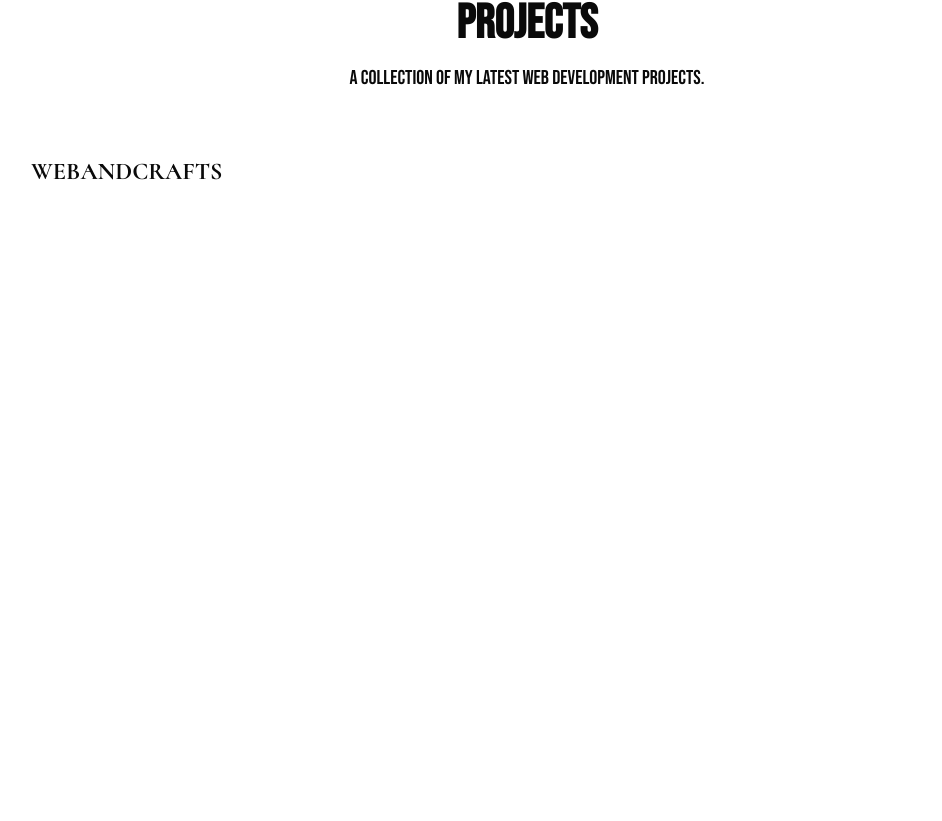
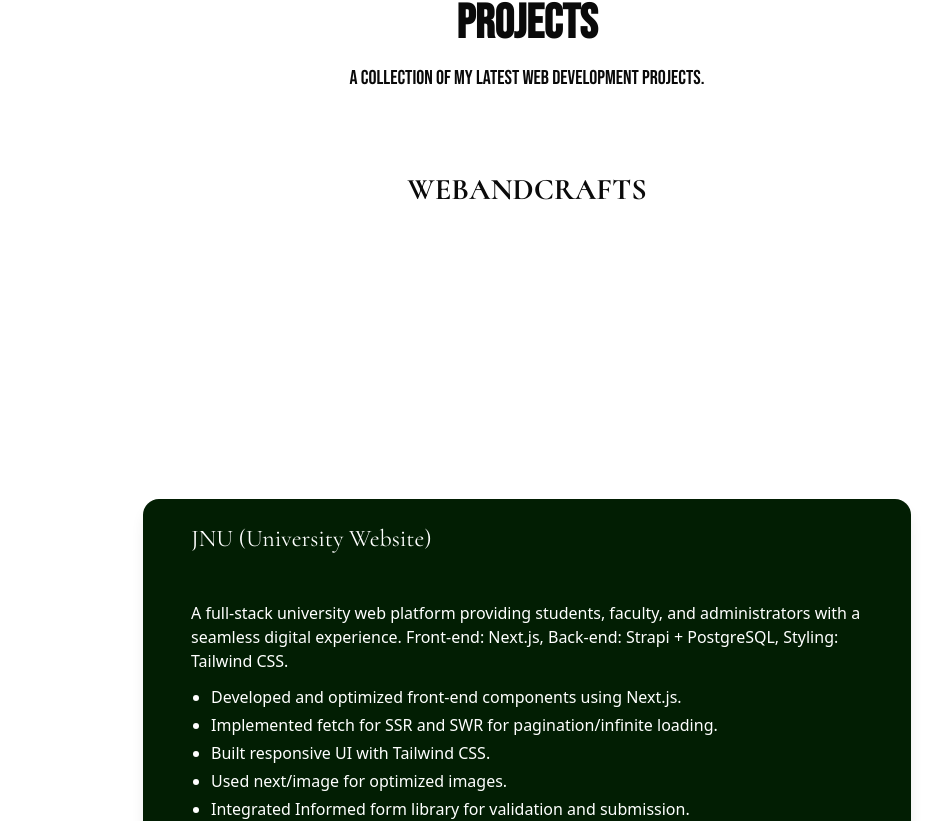
Before and after one commit to abhijithvjn/My-Portfolio, a React (Vite) app in the folder portfolio/: page / in a window 1280 px wide. Shown: the part 982-1803 px from the top of the page, without its empty margins (113-1055 px from the left). Built offline with nearby package versions, Linux system fonts and the light colour scheme.

Commit message:
gsap project section

```diff
--- a/portfolio/package.json
+++ b/portfolio/package.json
@@ -4,7 +4,7 @@
   "version": "0.0.0",
   "type": "module",
   "scripts": {
-    "dev": "vite",
+    "dev": "vite --host",
     "build": "vite build",
     "lint": "eslint .",
     "preview": "vite preview"
--- a/portfolio/src/components/Hamburger/hamburger.jsx
+++ b/portfolio/src/components/Hamburger/hamburger.jsx
@@ -70,7 +70,7 @@
         className={`fixed top-0 left-0 w-full h-screen bg-gray-900 text-white flex flex-col items-center justify-center space-y-6 z-50 ${
           mobileMenuOpen ? "pointer-events-auto" : "pointer-events-none"
         }`}
-        style={{ opacity: 0 }} // initial state for GSAP
+        style={{ opacity: 0 }}
       >
         {menuItems.map((item, index) => (
           <Link
--- a/portfolio/src/staticData/headerData.js
+++ b/portfolio/src/staticData/headerData.js
@@ -6,6 +6,7 @@
             logo: {
                 text: "YourPortfolio",
                 image: "/logo/abhi_logo.png",
+                url: "#home",
             },
             navigation: [
                 { title: "Home", url: "#home" },
--- a/portfolio/src/widgets/Contact/contact.jsx
+++ b/portfolio/src/widgets/Contact/contact.jsx
@@ -11,7 +11,7 @@
     };
 
     return (
-        <section id="contact" className="py-20">
+        <section id="contact" className="">
             <header className="text-center max-w-3xl mx-auto mb-12 font-bebas">
                 <h2 className="text-5xl md:text-6xl font-bold mb-4">{title}</h2>
                 <p className="text-lg md:text-xl">{message}</p>
--- a/portfolio/src/widgets/Projects/projects.jsx
+++ b/portfolio/src/widgets/Projects/projects.jsx
@@ -3,114 +3,147 @@
 import { Card, CardHeader, CardContent } from "@/components/ui/card";
 import { gsap } from "gsap";
 import { ScrollTrigger } from "gsap/ScrollTrigger";
+import styles from "./projects.module.css";
 
 gsap.registerPlugin(ScrollTrigger);
 
 const Projects = ({ data }) => {
-  const { title, description, categories } = data;
   const sectionRef = useRef(null);
+  const categoryRefs = useRef([]);
+
+  // 🔹 Helper to grab important DOM elements for each category
+  const getElements = (category) => {
+    const title = category.querySelector(`.${styles.categoryTitle}`);
+    const card = category.querySelector(`.${styles.card}`);
+    const innerCard = card.querySelector(".innerCard");
+    return {
+      title,
+      card,
+      innerCard,
+      projectTitle: innerCard.querySelector(".projectTitle"),
+      projectDesc: innerCard.querySelector(".projectDesc"),
+      projectList: innerCard.querySelector(".projectList"),
+    };
+  };
 
   useLayoutEffect(() => {
     const ctx = gsap.context(() => {
-      const cards = gsap.utils.toArray(".project-card");
+      categoryRefs.current.forEach((category, i) => {
+        if (!category) return;
 
-      cards.forEach((card, index) => {
-        const exitDirection = index % 2 === 0 ? "-100vw" : "100vw"; // alternate exits
+        const { title, card, innerCard, projectTitle, projectDesc, projectList } =
+          getElements(category);
 
-        const tl = gsap.timeline({
+        const categoryData = data.categories[i].projects;
+        const steps = categoryData.length;
+        let lastIndex = -1;
+        let initialized = false;
+
+        // 🔹 Pin title and card
+        ScrollTrigger.create({
+          trigger: category,
+          start: "top top",
+          end: `+=${steps * 800}`,
+          pin: card,
+          pinSpacing: true,
+        });
+
+        ScrollTrigger.create({
+          trigger: category,
+          start: "top top+=150",
+          end: `+=${steps * 800}`,
+          pin: title,
+          pinSpacing: false,
+        });
+
+        // 🔹 Helper function to update content
+        const updateProjectContent = (project) => {
+          projectTitle.textContent = project.title;
+          projectDesc.textContent = project.description;
+          projectList.innerHTML =
+            project.contribution?.map((p) => `<li>${p}</li>`).join("") || "";
+        };
+
+        // 🔹 Scroll-based project transitions
+        gsap.timeline({
           scrollTrigger: {
-            trigger: card,
-            start: "top 85%",
-            end: "bottom 20%",
+            trigger: innerCard,
+            start: "top top",
+            end: `+=${steps * 800}`,
             scrub: true,
+            onUpdate: (self) => {
+              const index = Math.round(self.progress * (steps - 1));
+
+              if (!initialized) {
+                initialized = true;
+                lastIndex = index;
+                return;
+              }
+
+              if (index !== lastIndex) {
+                lastIndex = index;
+                const project = categoryData[index];
+
+                gsap.to(innerCard, {
+                  opacity: 0,
+                  duration: 0.3,
+                  onComplete: () => {
+                    updateProjectContent(project);
+                    gsap.to(innerCard, { opacity: 1, duration: 0.3 });
                   },
                 });
-
-        // Fade & scale in from center
-        tl.fromTo(
-          card,
-          { opacity: 0, scale: 0.8, y: 60 },
-          { opacity: 1, scale: 1, y: 0, duration: 1.2, ease: "power3.out" }
-        );
-
-        // Smooth exit to left/right
-        tl.to(card, {
-          opacity: 0,
-          x: exitDirection,
-          scale: 0.9,
-          duration: 1.2,
-          ease: "power3.inOut",
+              }
+            },
+          },
         });
       });
     }, sectionRef);
 
     return () => ctx.revert();
-  }, []);
+  }, [data]);
 
   return (
-    <section
-      ref={sectionRef}
-      id="projects"
-      className="py-20 relative overflow-hidden"
-    >
+    <section ref={sectionRef} id="projects" className="mt-20 relative overflow-hidden">
       <header className="text-center max-w-3xl mx-auto mb-16 font-bebas">
-        <h2 className="text-5xl font-bold mb-4">{title}</h2>
-        <p className="text-lg md:text-xl">{description}</p>
+        <h2 className="text-5xl font-bold mb-4">{data.title}</h2>
+        <p className="text-lg md:text-xl">{data.description}</p>
       </header>
 
-      <div className="max-w-6xl mx-auto flex flex-col gap-16 px-6 md:px-12 lg:px-20">
-        {Array.isArray(categories) &&
-          categories.map((category) => (
-            <div key={category.id} className="space-y-8">
-              <h3 className="text-xl md:text-2xl lg:text-2xl font-bold cormorant mb-14">
+      {data.categories.map((category, i) => (
+        <div
+          key={category.id}
+          ref={(el) => (categoryRefs.current[i] = el)}
+          className={styles.categoryBlock}
+        >
+          <h3
+            className={`${styles.categoryTitle} text-2xl md:text-3xl font-bold cormorant text-center`}
+          >
             {category.name}
           </h3>
 
-              <div className="grid grid-cols-1 gap-10">
-                {Array.isArray(category.projects) &&
-                  category.projects.map((project) => (
-                    <Card
-                      key={project.id}
-                      className="project-card border-none shadow-md p-6 bg-(--project-section-bg) text-white opacity-0 transform scale-90"
-                    >
+          <div className={`${styles.card} card p-6`}>
+            <Card className="innerCard border-none shadow-lg p-6 bg-(--about-section-bg) text-white backdrop-blur-md rounded-2xl max-w-3xl mx-auto">
               <CardHeader className="pb-4">
-                        <h4 className="text-xl md:text-2xl cormorant">
-                          {project.title}
+                <h4 className="projectTitle text-xl md:text-2xl cormorant">
+                  {category.projects[0].title}
                 </h4>
               </CardHeader>
-
               <CardContent className="space-y-3">
-                        <p className="text-sm md:text-base">
-                          {project.description}
+                <p className="projectDesc text-sm md:text-base">
+                  {category.projects[0].description}
                 </p>
-
-                        {Array.isArray(project?.contribution) && (
-                          <ul className="list-disc pl-5 space-y-1 text-sm md:text-base">
-                            {project.contribution.map((point, idx) => (
+                {Array.isArray(category.projects[0].contribution) && (
+                  <ul className="projectList list-disc pl-5 space-y-1 text-sm md:text-base">
+                    {category.projects[0].contribution.map((point, idx) => (
                       <li key={idx}>{point}</li>
                     ))}
                   </ul>
                 )}
-
-                        {Array.isArray(project?.technologies) && (
-                          <div className="flex flex-wrap gap-2 pt-2">
-                            {project.technologies.map((tech, idx) => (
-                              <span
-                                key={idx}
-                                className="px-3 py-1 text-xs md:text-sm bg-white/10 rounded-full"
-                              >
-                                {tech}
-                              </span>
-                            ))}
-                          </div>
-                        )}
               </CardContent>
             </Card>
-                  ))}
           </div>
         </div>
       ))}
-      </div>
     </section>
   );
 };
--- /dev/null
+++ b/portfolio/src/widgets/Projects/projects.module.css
@@ -0,0 +1,24 @@
+.categoryBlock {
+  position: relative;
+  margin-bottom: 0;
+  padding-bottom: 20vh;
+}
+
+.categoryTitle {
+  position: relative;
+  z-index: 10;
+  background: rgba(255, 255, 255, 0.08);
+  backdrop-filter: blur(8px);
+  padding: 1rem 0.5rem;
+  border-radius: 12px;
+}
+
+.card {
+  position: relative;
+  margin-top: 26vh;
+  height: 60vh;
+  display: flex;
+  justify-content: center;
+  align-items: center;
+  will-change: transform, opacity;
+}
```
Lines whose indentation alone changed are shown as unchanged.
